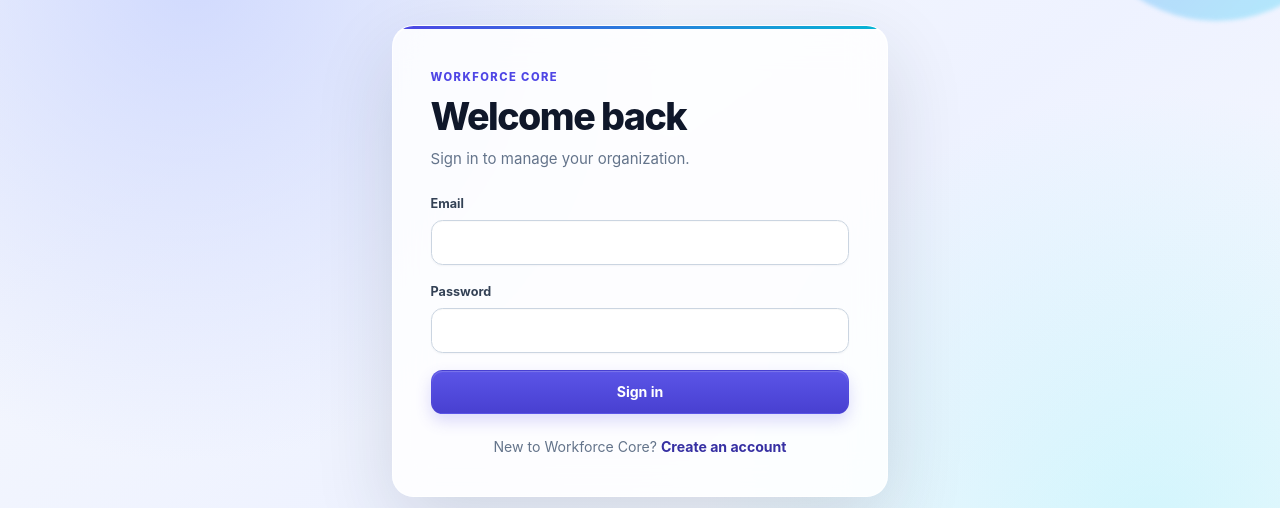
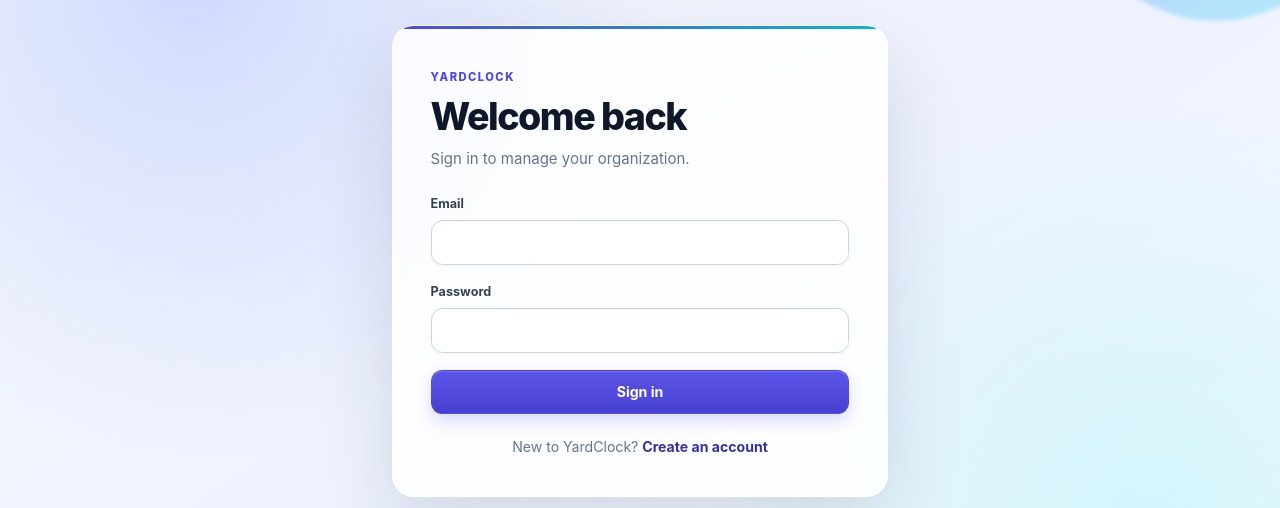
Before and after one commit to dmorrison59/workforce-platform, a Next.js app: page /sign-in in a window 1280 px wide. Shown: the part 139-647 px from the top of the page. Built offline with nearby package versions, Linux system fonts and the light colour scheme.

Commit message:
Rebrand app to YardClock

```diff
--- a/src/app/(auth)/sign-in/page.tsx
+++ b/src/app/(auth)/sign-in/page.tsx
@@ -7,7 +7,7 @@
   const params = await searchParams;
   return (
     <section className="auth-card">
-      <span className="eyebrow">Workforce Core</span>
+      <span className="eyebrow">YardClock</span>
       <h1 className="title">Welcome back</h1>
       <p className="muted">Sign in to manage your organization.</p>
       <MessageBanner error={params.error} message={params.message} />
@@ -16,7 +16,7 @@
         <FormField label="Password" name="password" type="password" autoComplete="current-password" required />
         <button className="button" type="submit">Sign in</button>
       </form>
-      <p className="muted">New to Workforce Core? <Link href="/sign-up"><strong>Create an account</strong></Link></p>
+      <p className="muted">New to YardClock? <Link href="/sign-up"><strong>Create an account</strong></Link></p>
     </section>
   );
 }
--- a/src/app/(auth)/sign-up/page.tsx
+++ b/src/app/(auth)/sign-up/page.tsx
@@ -7,7 +7,7 @@
   const params = await searchParams;
   return (
     <section className="auth-card">
-      <span className="eyebrow">Workforce Core</span>
+      <span className="eyebrow">YardClock</span>
       <h1 className="title">Create your account</h1>
       <p className="muted">Start with a secure organization workspace. Employee accounts stay separate from employee records.</p>
       <MessageBanner error={params.error} />
--- a/src/app/(dashboard)/layout.tsx
+++ b/src/app/(dashboard)/layout.tsx
@@ -53,9 +53,9 @@
     <div className="dashboard-shell">
       <aside className="sidebar">
         <div className="sidebar-heading">
-          <Link className="brand-lockup" href="/dashboard" aria-label="Workforce Core dashboard">
-            <span className="brand-mark" aria-hidden="true">W</span>
-            <span className="brand">Workforce Core</span>
+          <Link className="brand-lockup" href="/dashboard" aria-label="YardClock dashboard">
+            <span className="brand-mark" aria-hidden="true">Y</span>
+            <span className="brand">YardClock</span>
           </Link>
           <div className="org-name"><span>{context.organization.name}</span><span className="role-pill">{context.roleName}</span></div>
         </div>
--- a/src/app/layout.tsx
+++ b/src/app/layout.tsx
@@ -2,8 +2,8 @@
 import "./globals.css";
 
 export const metadata: Metadata = {
-  title: { default: "Workforce Core", template: "%s | Workforce Core" },
-  description: "Secure workforce management foundation for small businesses.",
+  title: { default: "YardClock", template: "%s | YardClock" },
+  description: "YardClock: scheduling, GPS time clock, and crew tools for small field businesses.",
 };
 
 export default function RootLayout({ children }: Readonly<{ children: React.ReactNode }>) {
--- a/src/components/page-header.tsx
+++ b/src/components/page-header.tsx
@@ -9,7 +9,7 @@
 }) {
   return (
     <header className="page-header">
-      <div className="page-header-copy"><span className="page-kicker">Workforce workspace</span><h1>{title}</h1><p>{description}</p></div>
+      <div className="page-header-copy"><span className="page-kicker">Crew workspace</span><h1>{title}</h1><p>{description}</p></div>
       {action ? <div className="page-header-action">{action}</div> : null}
     </header>
   );
```
